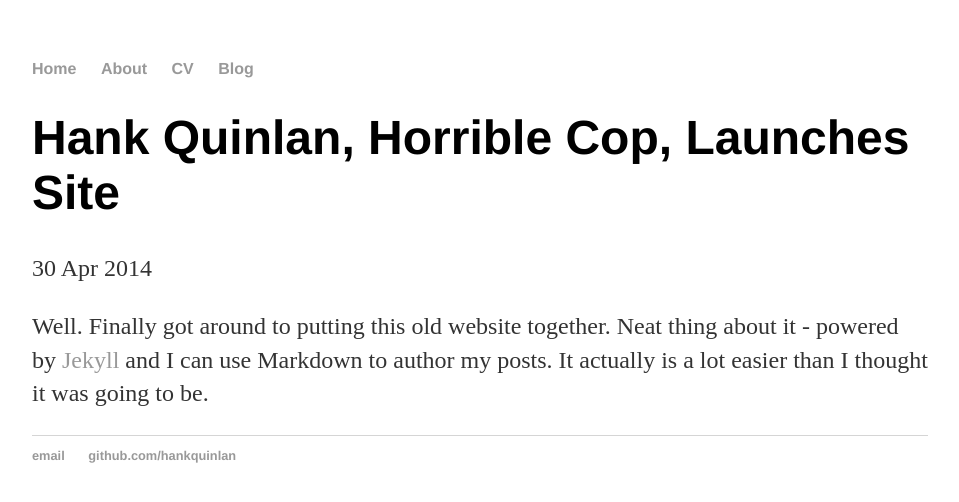
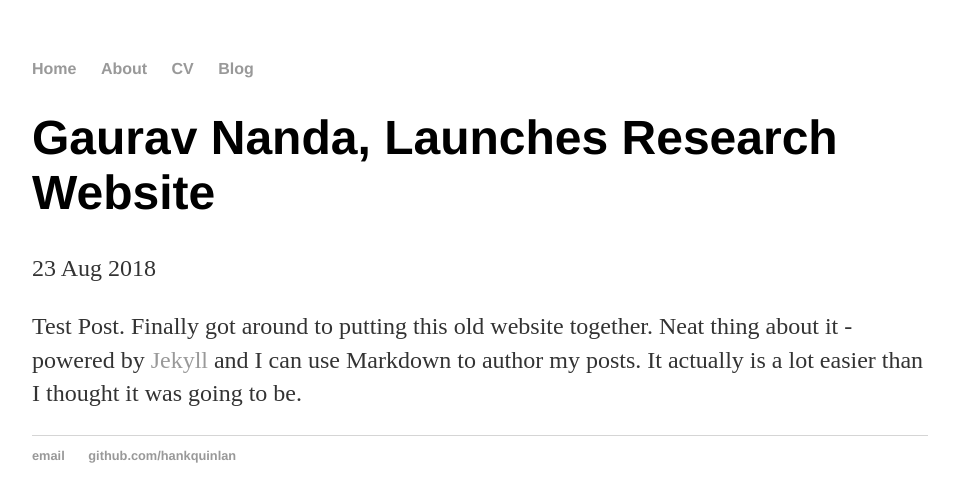
Before and after one commit to gaurav-nanda-research/gaurav-nanda-site.github.io, a Jekyll site: the page built from _posts/2018-08-23-gaurav-nanda-site-launched.md, in a window 1280 px wide. Shown: the top 502 px of the page, without its empty margins (160-1119 px from the left). Built offline with Jekyll 4.4.1, drawn with Linux system fonts in a browser that asks for light colours.

Commit message:
Update 2018-08-23-gaurav-nanda-site-launched.md

```diff
--- a/_posts/2018-08-23-gaurav-nanda-site-launched.md
+++ b/_posts/2018-08-23-gaurav-nanda-site-launched.md
@@ -1,7 +1,7 @@
 ---
 layout: post
-title: "Hank Quinlan, Horrible Cop, Launches Site"
-date: 2014-04-30
+title: "Gaurav Nanda, Launches Research Website"
+date: 2018-08-23
 ---
 
-Well. Finally got around to putting this old website together. Neat thing about it - powered by [Jekyll](http://jekyllrb.com) and I can use Markdown to author my posts. It actually is a lot easier than I thought it was going to be.
+Test Post. Finally got around to putting this old website together. Neat thing about it - powered by [Jekyll](http://jekyllrb.com) and I can use Markdown to author my posts. It actually is a lot easier than I thought it was going to be.
```
